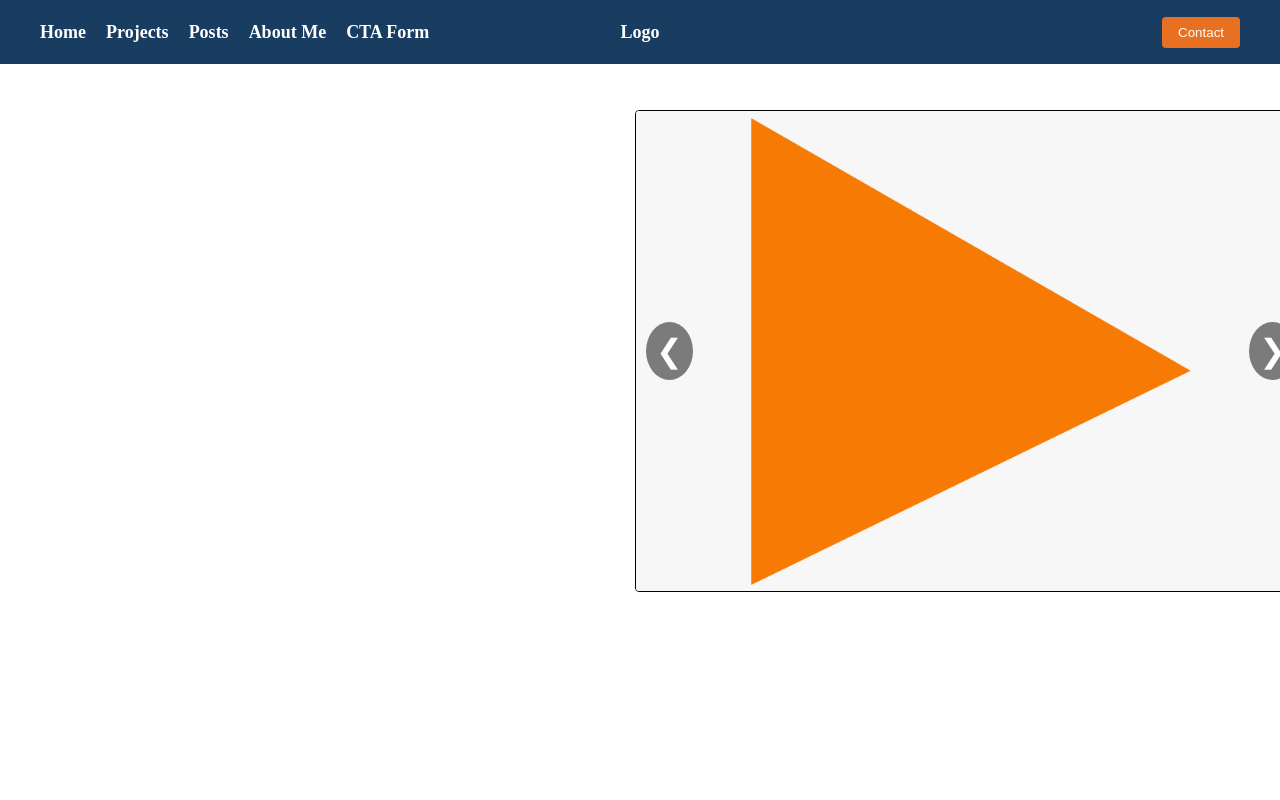
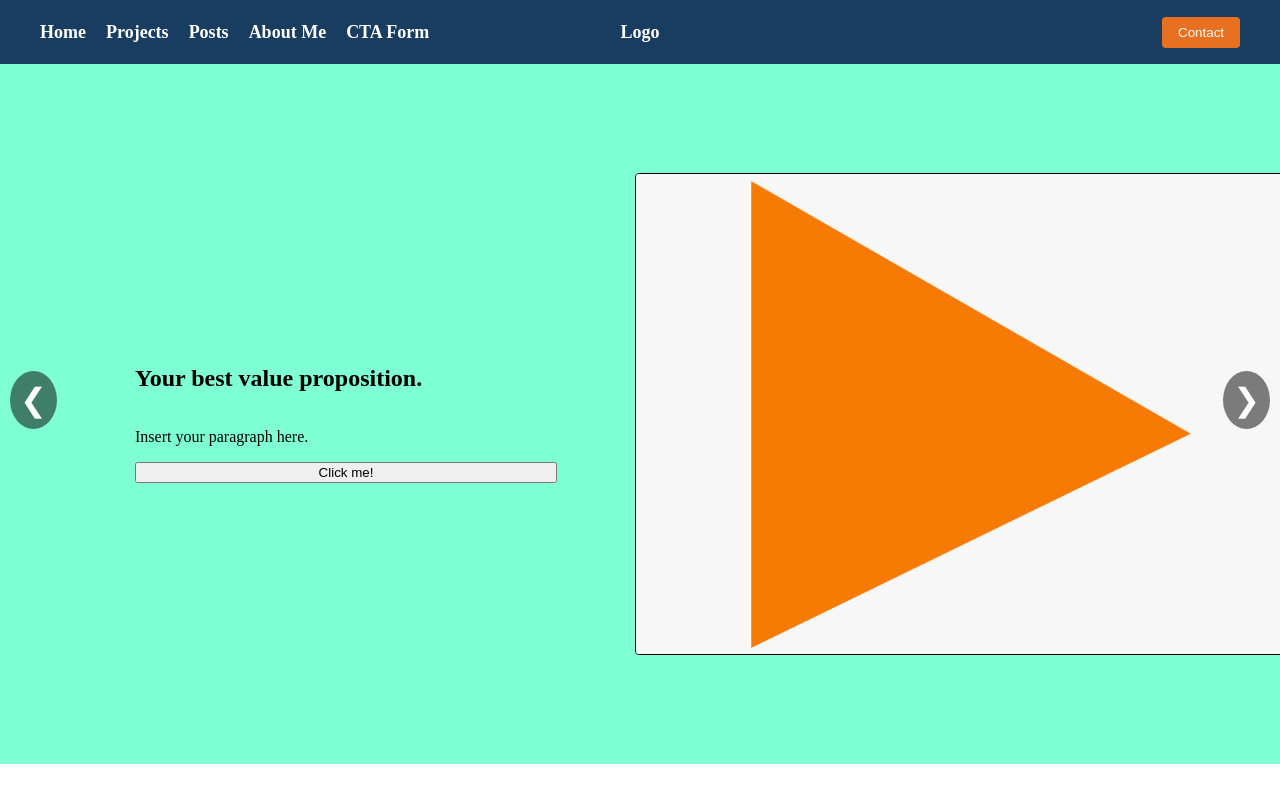
Before and after one commit to Laelys/portofolio_project, a React (Vite) app: page / in a window 1280 px wide. Shown: the top 800 px of the page. Built offline with nearby package versions, Linux system fonts and the light colour scheme.

Commit message:
added first carousel container
Hero side of the website

```diff
--- a/src/pages/Home.jsx
+++ b/src/pages/Home.jsx
@@ -1,11 +1,19 @@
 import Navbar from "../components/Navbar";
 import Carousel from "../components/Carousel";
+import "../styling/home.css";
 
 const Home = () => {
   return (
     <>
       <Navbar />
-      <Carousel />
+      <div className="carousel__container">
+        <div className="container__text">
+          <h2>Your best value proposition.</h2>
+          <p>Insert your paragraph here.</p>
+          <button>Click me!</button>
+        </div>
+        <Carousel />
+      </div>
     </>
   );
 };
--- a/src/styling/carousel.css
+++ b/src/styling/carousel.css
@@ -1,5 +1,4 @@
 .carousel {
-  position: absolute;
   width: 670px;
   height: 480px;
   top: 110px;
--- /dev/null
+++ b/src/styling/home.css
@@ -0,0 +1,26 @@
+.carousel__container {
+  display: flex;
+  align-items: center;
+  justify-content: space-between;
+  max-width: 1440px;
+  height: 700px;
+  margin: 0 auto;
+  padding: 0 135px;
+  box-sizing: border-box;
+  background-color: aquamarine;
+}
+
+.container__text {
+  flex: 0 0 422px;
+  height: 357px;
+  display: flex;
+  flex-direction: column;
+  justify-content: center;
+  box-sizing: border-box;
+}
+
+.carousel {
+  flex: 0 0 670px;
+  height: 480px;
+  margin-left: 78px;
+}
--- a/src/styling/navbar.css
+++ b/src/styling/navbar.css
@@ -21,7 +21,7 @@
 
 .navbar__links a {
   text-decoration: none;
-  color: #fff;
+  color: #ffffff;
   font-weight: bold;
 }
 
```
